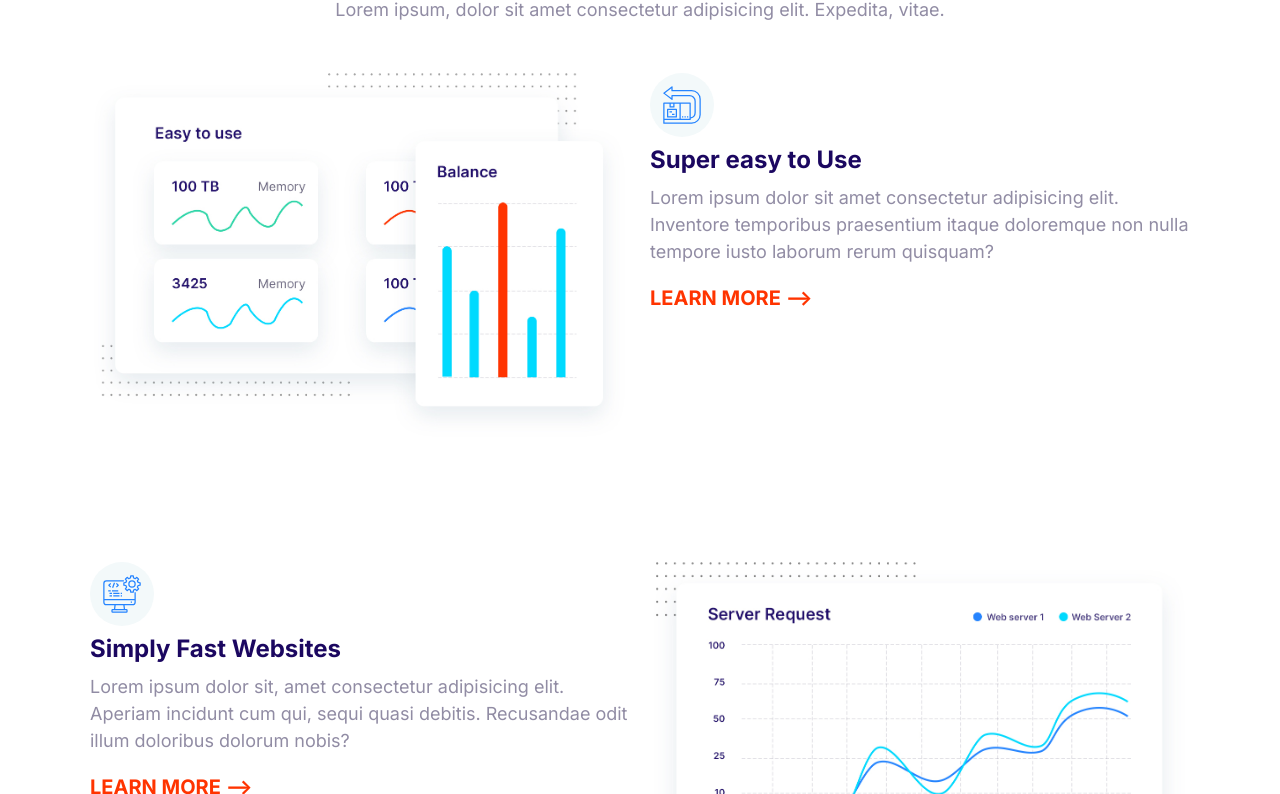
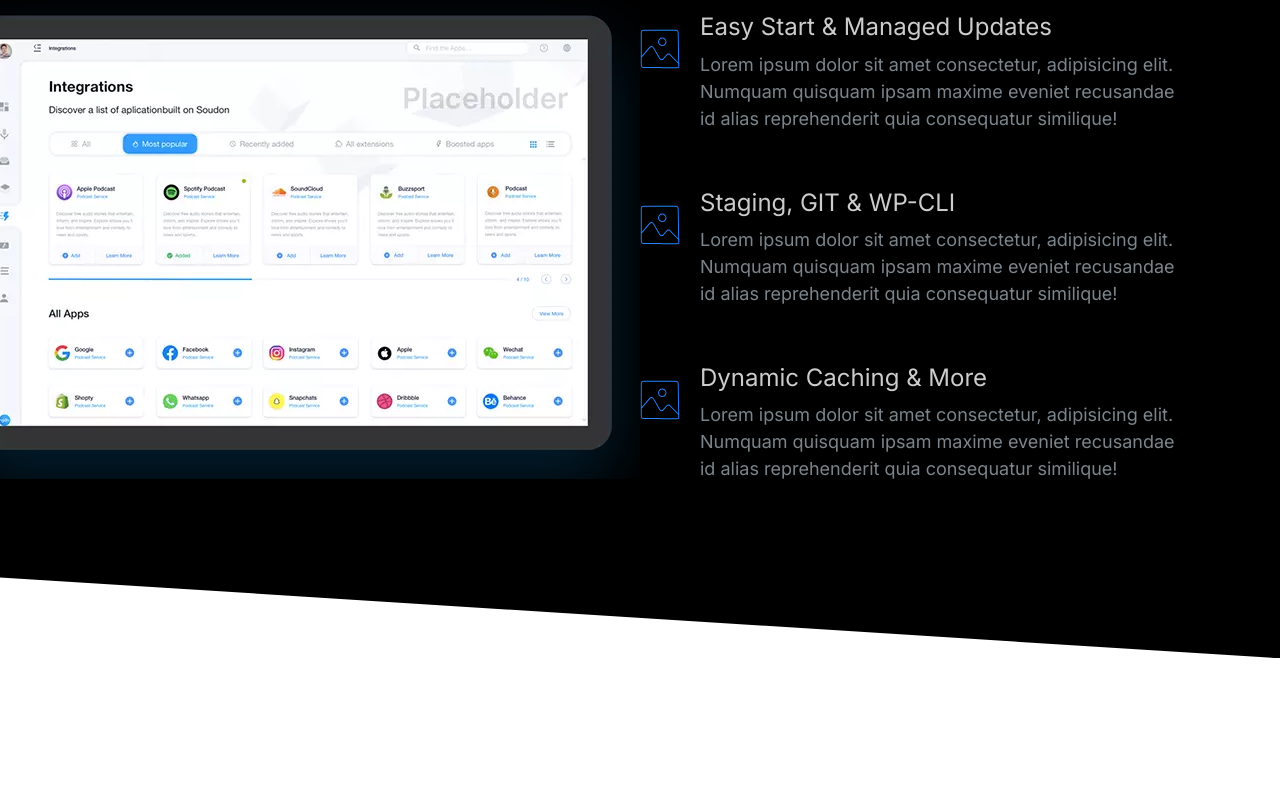
Before and after one commit to alexcoy06/trial-site, a website: page index.html in a window 1280 px wide. Shown: the part 151-945 px from the top of the page. After the commit the page ends 809 px from the top, so only its background shows below. Drawn offline with nearby package versions, Linux system fonts and the light colour scheme.

Commit message:
Put together the showcase.

```diff
--- a/index.css
+++ b/index.css
@@ -16,6 +16,11 @@
 }
 
 /* Typography */
+
+::selection {
+  background: var(--color-primary);
+  color: #fff;
+}
 
 html {
   font-size: 62.5%;
@@ -46,6 +51,7 @@ h2 {
 
 h3 {
   font-size: 3rem;
+  font-weight: 500;
 }
 
 p {
@@ -138,7 +144,7 @@ a {
 .list {
   list-style: none;
   padding: 0;
-  color: var(--color-headings);
+
 }
 
 .list--inline .list__item {
@@ -149,6 +155,7 @@ a {
 .list--tick {
   list-style-image: url(../components/images/tick.svg);
   padding-left: 3rem;
+  color: var(--color-headings);
 }
 
 .list--tick .list__item {
@@ -415,6 +422,7 @@ a {
 
 .media {
   display: flex;
+  margin-bottom: 4rem;
 }
 
 .media__title {
@@ -580,18 +588,20 @@ a {
   color: #7b858b;
 }
 
-.block--dark .block__heading {
+.block--dark h1,
+.block--dark h2,
+.block--dark h3 {
   color: #ccc;
 }
 
 .block--skewed-right {
   padding-bottom: calc(var(--padding-vertical) + 4rem);
-  clip-path: polygon(0 0, 100% 0, 100% 100%, 0 80%);
+  clip-path: polygon(0 0, 100% 0, 100% 100%, 0 90%);
 }
 
 .block--skewed-left {
   padding-bottom: calc(var(--padding-vertical) + 4rem);
-  clip-path: polygon(0 0, 100% 0, 100% 80%, 0 100%);
+  clip-path: polygon(0 0, 100% 0, 100% 90%, 0 100%);
 }
 
 /* Container */
@@ -693,7 +703,6 @@ nav {
 }
 
 @media screen and (min-width: 768px) {
-
   .callout .grid--1x2 {
     grid-template-columns: 1fr auto;
   }
@@ -709,10 +718,6 @@ nav {
 }
 
 /* Hero */
-
-.hero {
-  clip-path: polygon(0% 0%, 100% 0%, 100% 90%, 0% 100%);
-}
 
 .hero__tagline {
   font-size: 2rem;
@@ -788,7 +793,7 @@ nav {
   margin: 1rem 0;
 }
 
-.feature__image {
+.feature__image > img {
   width: 100%;
 }
 
@@ -797,3 +802,24 @@ nav {
     order: 2;
   }
 }
+
+/* Showcase Block */
+
+.block-showcase__image > img{
+  width: 100%;
+}
+
+@media screen and (min-width: 768px) {
+  .block-showcase .grid {
+    grid-template-columns: 50% 50%;
+  }
+
+  .block-showcase__image {
+    justify-self: end;
+  }
+
+  .block-showcase__image > img {
+    width: auto;
+    max-width: 700px;
+  }
+}
--- a/index.html
+++ b/index.html
@@ -14,80 +14,87 @@
     <link rel="stylesheet" href="/node_modules/normalize.css/normalize.css" />
   </head>
   <body>
-    <section class="block container">
+    <section class="block block--dark block--skewed-right block-showcase">
       <header class="block__header">
-        <h2>Host on the Cloud to Keep Growing</h2>
-        <p>
-          Lorem ipsum, dolor sit amet consectetur adipisicing elit. Expedita,
-          vitae.
-        </p>
+        <h2>User-Friendly Controls Panel</h2>
       </header>
 
-      <article class="grid grid--1x2 feature">
-        <div class="feature__content">
-          <span class="icon-container">
+      <div class="container grid grid--1x2">
+        <picture class="block-showcase__image">
+          <source
+            type="image/webp"
+            srcset="
+              /components/images/ipad.webp   1x,
+              /components/images/ipad@2x.png 2x
+            "
+          />
+          <source
+            type="image/png"
+            srcset="
+              /components/image/ipad.png    1x,
+              /components/image/ipad@2x.png 2x
+            "
+          />
+          <img
+            src="/components/images/ipad.png"
+            alt="ipad showing the user controls"
+          />
+        </picture>
+
+        <ul class="list">
+          <li>
+            <div class="media">
+              <div class="media__image">
                 <svg class="icon icon--primary">
-              <use xlink:href="components\images\sprite.svg#easy"></use>
+                  <use xlink:href="components\images\sprite.svg#snap"></use>
                 </svg>
-          </span>
-          <h3 class="feature__heading">Super easy to Use</h3>
+              </div>
+              <div class="media__body">
+                <h3 class="media__title">Easy Start & Managed Updates</h3>
                 <p>
-            Lorem ipsum dolor sit amet consectetur adipisicing elit. Inventore
-            temporibus praesentium itaque doloremque non nulla tempore iusto
-            laborum rerum quisquam?
+                  Lorem ipsum dolor sit amet consectetur, adipisicing elit.
+                  Numquam quisquam ipsam maxime eveniet recusandae id alias
+                  reprehenderit quia consequatur similique!
                 </p>
-          <a href="#" class="link-arrow">Learn More</a>
               </div>
-        <img
-          class="feature__image"
-          src="/components/images/easy.jpg"
-          alt="graphs"
-        />
-      </article>
-
-      <article class="grid grid--1x2 feature">
-        <div class="feature__content">
-          <span class="icon-container">
+            </div>
+          </li>
+          <li>
+            <div class="media">
+              <div class="media__image">
                 <svg class="icon icon--primary">
-              <use xlink:href="components\images\sprite.svg#computer"></use>
+                  <use xlink:href="components\images\sprite.svg#snap"></use>
                 </svg>
-          </span>
-          <h3 class="feature__heading">Simply Fast Websites</h3>
+              </div>
+              <div class="media__body">
+                <h3 class="media__title">Staging, GIT & WP-CLI</h3>
                 <p>
-            Lorem ipsum dolor sit, amet consectetur adipisicing elit. Aperiam
-            incidunt cum qui, sequi quasi debitis. Recusandae odit illum
-            doloribus dolorum nobis?
+                  Lorem ipsum dolor sit amet consectetur, adipisicing elit.
+                  Numquam quisquam ipsam maxime eveniet recusandae id alias
+                  reprehenderit quia consequatur similique!
                 </p>
-          <a href="#" class="link-arrow">Learn More</a>
               </div>
-        <img
-          class="feature__image"
-          src="/components/images/fast.jpg"
-          alt="graphs"
-        />
-      </article>
-
-      <article class="grid grid--1x2 feature">
-        <div class="feature__content">
-          <span class="icon-container">
+            </div>
+          </li>
+          <li>
+            <div class="media">
+              <div class="media__image">
                 <svg class="icon icon--primary">
-              <use xlink:href="components\images\sprite.svg#settings"></use>
+                  <use xlink:href="components\images\sprite.svg#snap"></use>
                 </svg>
-          </span>
-          <h3 class="feature__heading">Simply Fast Websites</h3>
+              </div>
+              <div class="media__body">
+                <h3 class="media__title">Dynamic Caching & More</h3>
                 <p>
-            Lorem ipsum dolor sit amet consectetur adipisicing elit. Repudiandae
-            nulla tenetur sapiente! Voluptas magnam, corporis labore pariatur
-            rem beatae.
+                  Lorem ipsum dolor sit amet consectetur, adipisicing elit.
+                  Numquam quisquam ipsam maxime eveniet recusandae id alias
+                  reprehenderit quia consequatur similique!
                 </p>
-          <a href="#" class="link-arrow">Learn More</a>
               </div>
-        <img
-          class="feature__image"
-          src="/components/images/wordpress.jpg"
-          alt="graphs"
-        />
-      </article>
+            </div>
+          </li>
+        </ul>
+      </div>
     </section>
     <script src="main.js"></script>
   </body>
```
Also changed, not shown: components/site/showcase.html (added, +79 -0 lines), components/images/ipad.png (added), components/images/ipad.webp (added), components/images/ipad@2x.png (added), components/images/ipad@2x.webp (added). Lines whose indentation alone changed are shown as unchanged.
